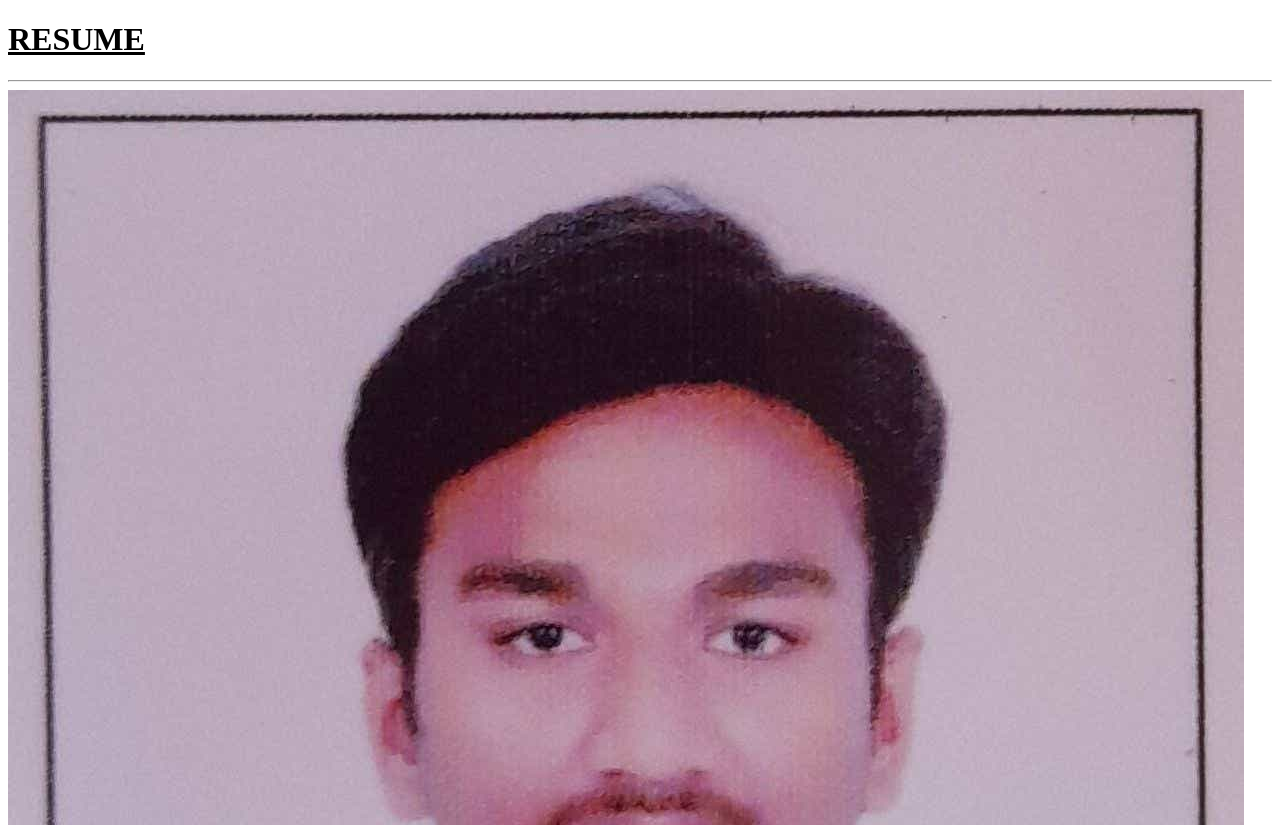
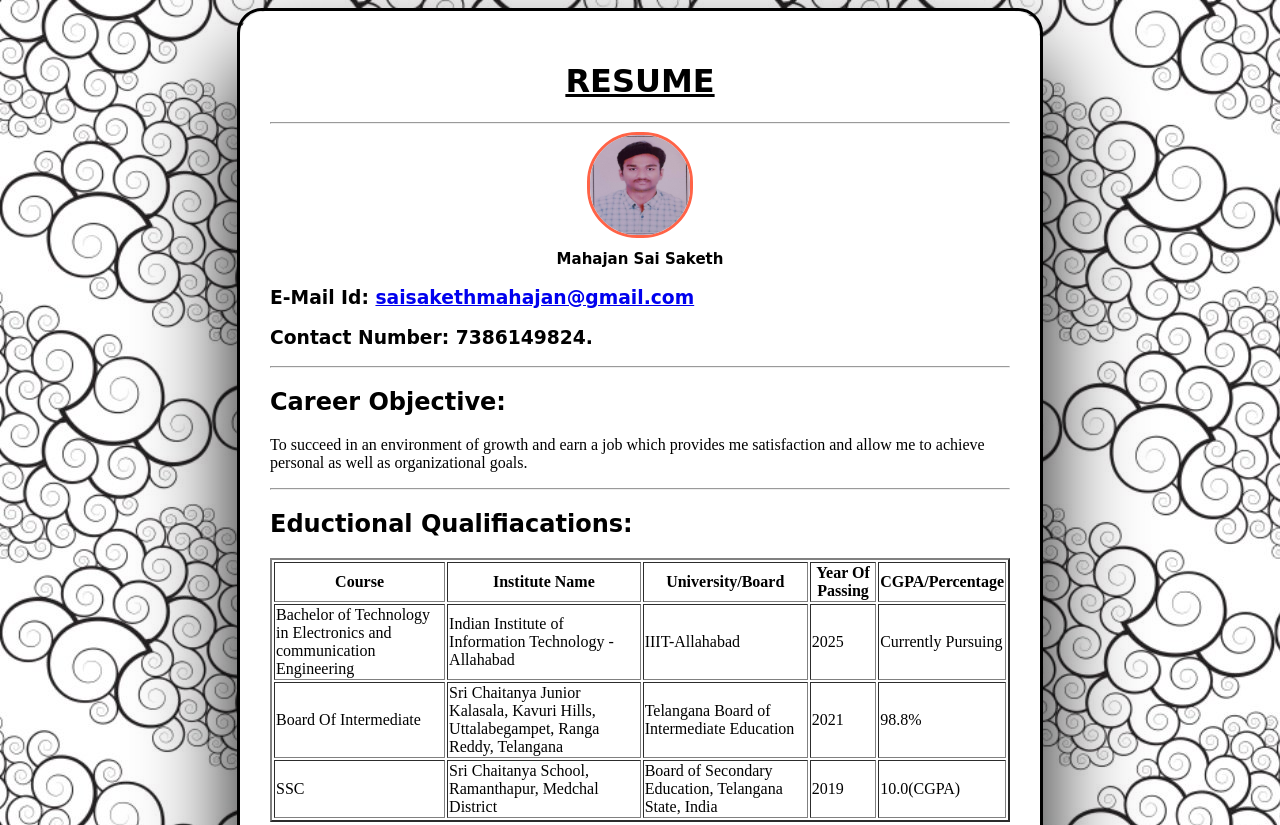
Before and after one commit to SaiSaketh28/Resume, a plain HTML site: page index.html in a window 1280 px wide. Shown: the top 825 px of the page. Drawn offline with Linux system fonts and the light colour scheme; a web font is replaced by a local one.

Commit message:
Update index.html

```diff
--- a/index.html
+++ b/index.html
@@ -5,7 +5,7 @@
     <meta http-equiv="X-UA-Compatible" content="IE=edge">
     <meta name="viewport" content="width=device-width, initial-scale=1.0">
     <title>Document</title>
-    <link rel="stylesheet" href="style sheet.css" media="all">
+    <link rel="stylesheet" href="stylesheet.css" media="all">
 </head>
 <body >
     <div id="total">
```
